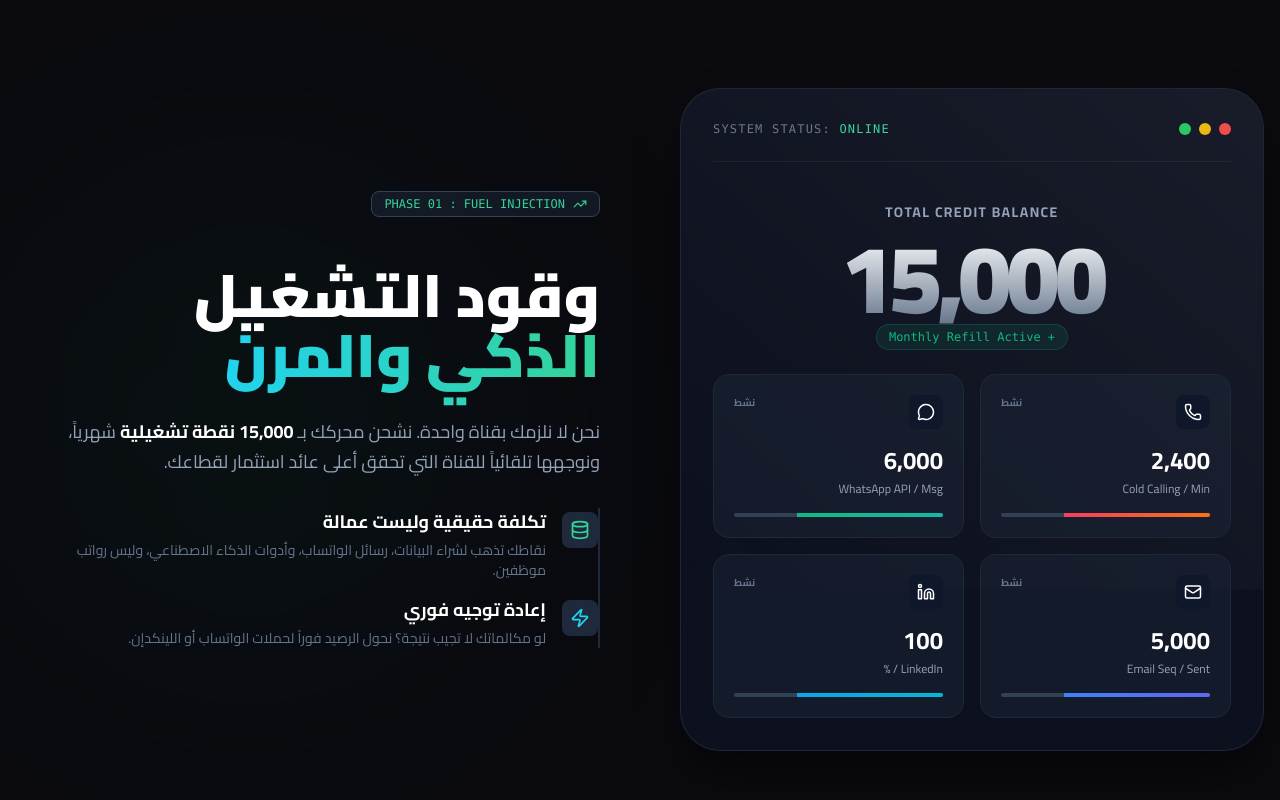
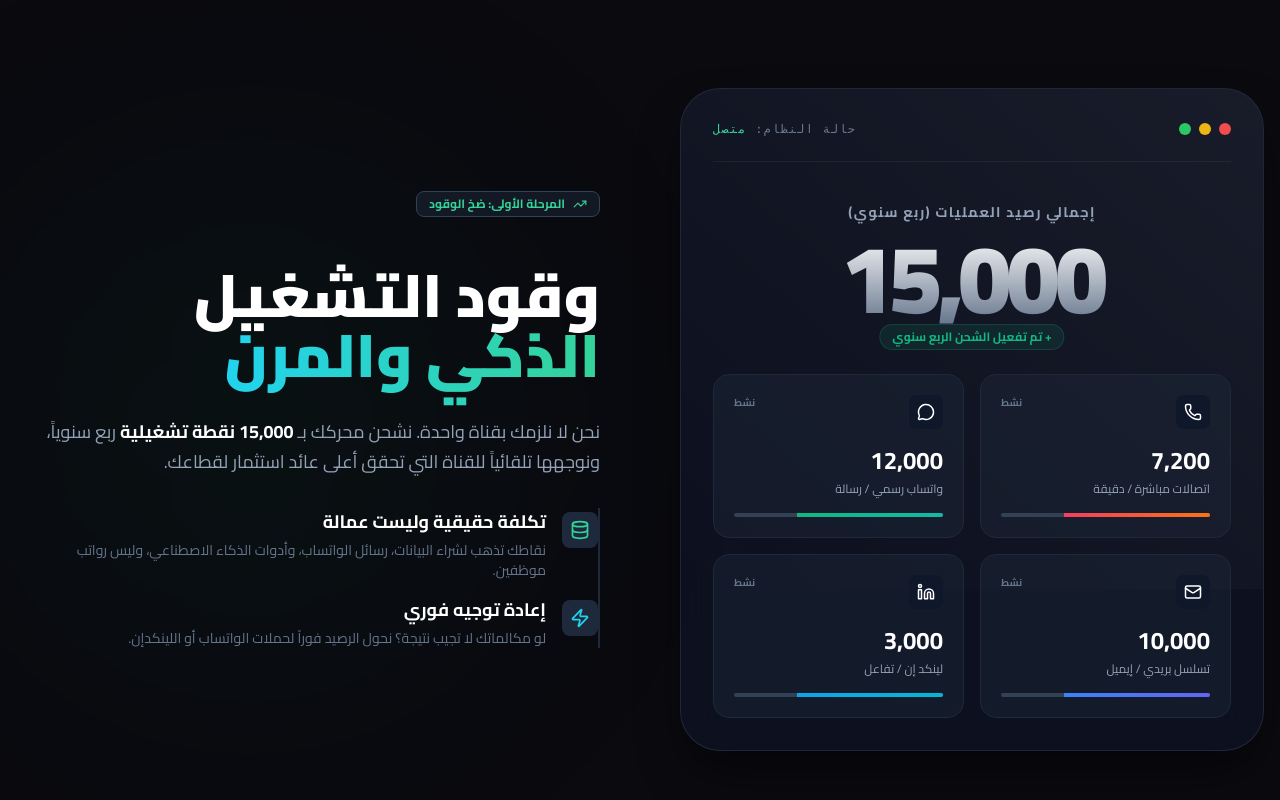
Before and after one commit to biznesclinicsgpt-png/monafsat-test-leads, a React (Vite) app: page /investment in a window 1280 px wide. Shown: the part 840-1640 px from the top of the page. Built offline with nearby package versions, Linux system fonts and the light colour scheme; no server answers.

Commit message:
fix(ui): force update FuelGauge metrics & WalletModel pricing

```diff
--- a/components/Investment/FuelGauge.tsx
+++ b/components/Investment/FuelGauge.tsx
@@ -4,10 +4,10 @@ import { Phone, MessageCircle, Mail, Linkedin, Database, TrendingUp, Zap } from
 import CountUp from 'react-countup';
 
 const CHANNELS = [
-    { id: 'calls', icon: Phone, label: 'Cold Calling', capacity: 2400, unit: 'Min', color: 'from-rose-500 to-orange-500', shadow: 'shadow-rose-500/20' },
-    { id: 'whatsapp', icon: MessageCircle, label: 'WhatsApp API', capacity: 6000, unit: 'Msg', color: 'from-emerald-500 to-teal-500', shadow: 'shadow-emerald-500/20' },
-    { id: 'email', icon: Mail, label: 'Email Seq', capacity: 5000, unit: 'Sent', color: 'from-blue-500 to-indigo-500', shadow: 'shadow-blue-500/20' },
-    { id: 'linkedin', icon: Linkedin, label: 'LinkedIn', capacity: 100, unit: '%', color: 'from-sky-500 to-cyan-500', shadow: 'shadow-sky-500/20' },
+    { id: 'calls', icon: Phone, label: 'اتصالات مباشرة', capacity: 7200, unit: 'دقيقة', color: 'from-rose-500 to-orange-500', shadow: 'shadow-rose-500/20' },
+    { id: 'whatsapp', icon: MessageCircle, label: 'واتساب رسمي', capacity: 12000, unit: 'رسالة', color: 'from-emerald-500 to-teal-500', shadow: 'shadow-emerald-500/20' },
+    { id: 'email', icon: Mail, label: 'تسلسل بريدي', capacity: 10000, unit: 'إيميل', color: 'from-blue-500 to-indigo-500', shadow: 'shadow-blue-500/20' },
+    { id: 'linkedin', icon: Linkedin, label: 'لينكد إن', capacity: 3000, unit: 'تفاعل', color: 'from-sky-500 to-cyan-500', shadow: 'shadow-sky-500/20' },
 ];
 
 export const FuelGauge = () => {
@@ -27,10 +27,10 @@ export const FuelGauge = () => {
                             initial={{ opacity: 0, x: 50 }}
                             whileInView={{ opacity: 1, x: 0 }}
                             viewport={{ once: true }}
-                            className="inline-flex items-center gap-2 px-3 py-1 rounded-lg bg-slate-800/50 border border-slate-700 text-emerald-400 text-xs font-mono mb-4"
+                            className="inline-flex items-center gap-2 px-3 py-1 rounded-lg bg-slate-800/50 border border-slate-700 text-emerald-400 text-xs font-bold mb-4"
                         >
                             <TrendingUp size={14} />
-                            PHASE 01 : FUEL INJECTION
+                            المرحلة الأولى: ضخ الوقود
                         </motion.div>
 
                         <motion.h2
@@ -51,7 +51,7 @@ export const FuelGauge = () => {
                             transition={{ delay: 0.3 }}
                             className="text-lg text-slate-400 leading-relaxed max-w-xl ml-auto"
                         >
-                            نحن لا نلزمك بقناة واحدة. نشحن محركك بـ <span className="text-white font-bold">15,000 نقطة تشغيلية</span> شهرياً، ونوجهها تلقائياً للقناة التي تحقق أعلى عائد استثمار لقطاعك.
+                            نحن لا نلزمك بقناة واحدة. نشحن محركك بـ <span className="text-white font-bold">15,000 نقطة تشغيلية</span> ربع سنوياً، ونوجهها تلقائياً للقناة التي تحقق أعلى عائد استثمار لقطاعك.
                         </motion.p>
 
                         <motion.div
@@ -103,18 +103,18 @@ export const FuelGauge = () => {
                                     <div className="w-3 h-3 rounded-full bg-green-500" />
                                 </div>
                                 <div className="font-mono text-xs text-slate-500 tracking-widest uppercase">
-                                    System Status: <span className="text-emerald-400">Online</span>
+                                    حالة النظام: <span className="text-emerald-400">متصل</span>
                                 </div>
                             </div>
 
                             {/* Main Metric */}
                             <div className="text-center mb-12 relative">
-                                <div className="text-slate-400 text-sm font-bold uppercase tracking-widest mb-2">Total Credit Balance</div>
+                                <div className="text-slate-400 text-sm font-bold uppercase tracking-widest mb-2">إجمالي رصيد العمليات (ربع سنوي)</div>
                                 <div className="text-7xl md:text-8xl font-black text-transparent bg-clip-text bg-gradient-to-b from-white to-slate-500 tracking-tighter">
                                     <CountUp end={15000} duration={3} separator="," />
                                 </div>
-                                <div className="absolute -bottom-6 left-1/2 -translate-x-1/2 text-emerald-500 font-mono text-xs bg-emerald-500/10 px-3 py-1 rounded-full border border-emerald-500/20">
-                                    + Monthly Refill Active
+                                <div className="absolute -bottom-6 left-1/2 -translate-x-1/2 text-emerald-500 font-bold text-xs bg-emerald-500/10 px-3 py-1 rounded-full border border-emerald-500/20 whitespace-nowrap">
+                                    + تم تفعيل الشحن الربع سنوي
                                 </div>
                             </div>
 
--- a/components/Investment/WalletModel.tsx
+++ b/components/Investment/WalletModel.tsx
@@ -6,7 +6,8 @@ const PACKAGES = [
     {
         name: "باقة الرصيد القياسي",
         nameEn: "(Standard Pack)",
-        price: "7,000",
+        price: "6,000",
+        rawPrice: 6000,
         description: "مناسبة لـ: \"اختبار السوق\" أو الشركات الناشئة جداً",
         target: "الشركات الناشئة والصغيرة (Startups)",
         dealType: "صفقات صغيرة وسريعة",
@@ -28,6 +29,7 @@ const PACKAGES = [
         nameEn: "(Premium Pack)",
         tag: "الخيار الموصى به",
         price: "9,000",
+        rawPrice: 9000,
         description: "مناسبة لـ: الشركات التي تبحث عن \"نمو حقيقي\" وصفقات مربحة.",
         target: "الشركات المتوسطة والمستقرة (Established SMEs & Mid-Market)",
         dealType: "فرص تسعير أفضل (High Ticket) وعقود طويلة الأمد.",
@@ -49,6 +51,7 @@ const PACKAGES = [
         name: "باقة الرصيد المؤسسي",
         nameEn: "(Enterprise Pack)",
         price: "20,000",
+        rawPrice: 20000,
         description: "مناسبة لـ: العقود الحكومية والمنافسات الكبرى فقط.",
         target: "المؤسسات الكبرى، الجهات الحكومية، وشبه الحكومية.",
         dealType: "عقود ضخمة جداً ولكن بدورة بيع طويلة.",
@@ -68,6 +71,11 @@ const PACKAGES = [
 ];
 
 export const WalletModel = () => {
+    const handleWhatsAppClick = () => {
+        const message = encodeURIComponent("السلام عليكم، اريد معرفه تفاصيل الباقات الاستثمار للوصول الي عملاء محتملين.");
+        window.open(`https://wa.me/966545670325?text=${message}`, '_blank');
+    };
+
     return (
         <section className="py-24 bg-[#0a0a0f] relative overflow-hidden">
             <div className="container mx-auto px-4 relative z-10">
@@ -136,6 +144,14 @@ export const WalletModel = () => {
                                 <div className="text-slate-500 text-xs mt-1">دفعة واحدة / رصيد ممتد</div>
                             </div>
 
+                            {/* Quarterly Offer Highlight */}
+                            <div className="relative z-10 mb-8 p-4 rounded-xl bg-gradient-to-r from-emerald-500/10 to-emerald-500/5 border border-emerald-500/20 text-center">
+                                <div className="text-[10px] sm:text-xs font-bold text-emerald-400 mb-1">🔥 عرض الاستثمار الذكي (3 شهور)</div>
+                                <div className="text-slate-300 text-xs">
+                                    ادفع <span className="text-white font-bold">{(pkg.rawPrice * 3).toLocaleString()} ريال</span> مقدم واحصل على <span className="text-emerald-400 font-bold">{pkg.rawPrice.toLocaleString()} ريال</span> رصيد إضافي مجاناً!
+                                </div>
+                            </div>
+
                             {/* Divider */}
                             <div className="h-px w-full bg-slate-800 mb-8 relative z-10"></div>
 
@@ -165,9 +181,12 @@ export const WalletModel = () => {
 
                             {/* Action Button */}
                             <div className="mt-8 relative z-10">
-                                <button className={`w-full py-4 rounded-xl font-bold transition-all flex items-center justify-center gap-2 ${pkg.buttonColor}`}>
+                                <button
+                                    onClick={handleWhatsAppClick}
+                                    className={`w-full py-4 rounded-xl font-bold transition-all flex items-center justify-center gap-2 ${pkg.buttonColor}`}
+                                >
                                     {pkg.isPopular ? <Rocket size={18} /> : <CheckCircle2 size={18} />}
-                                    اشحن المحفظة الآن
+                                    احصل على الفرص الآن
                                 </button>
                             </div>
                         </motion.div>
```
